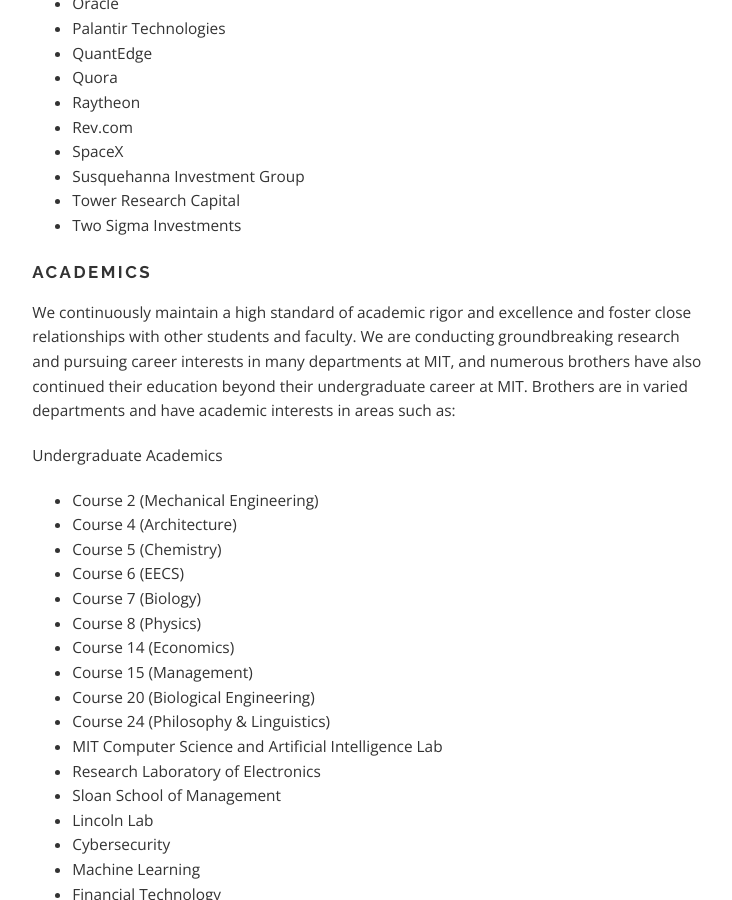
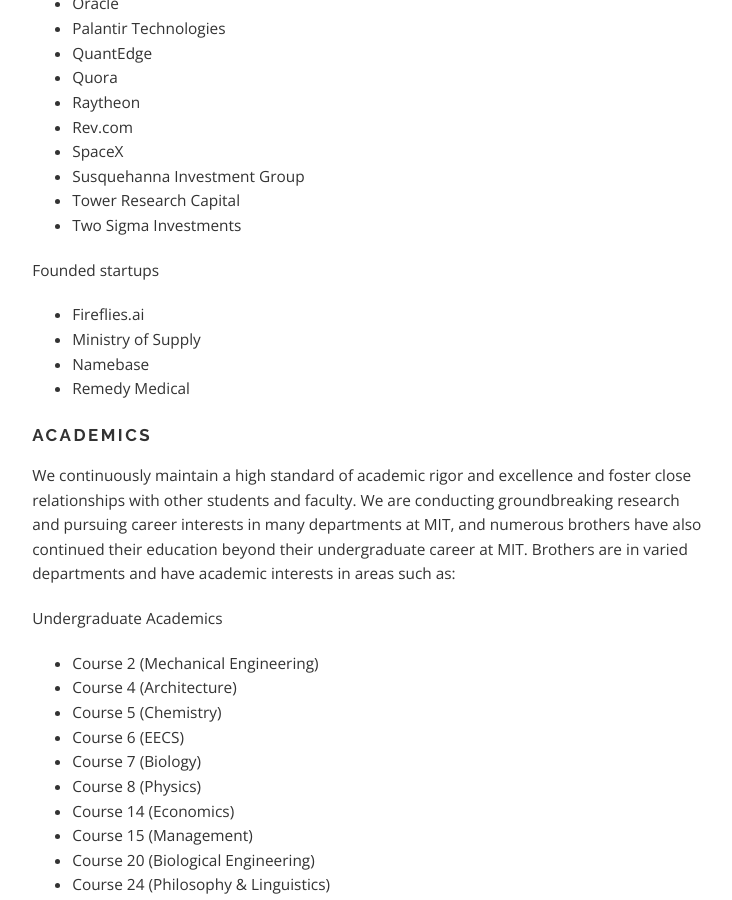
Before and after one commit to pktmasseta/pktmasseta.github.io, a Jekyll site: the page built from _brothers/index.md, in a window 1280 px wide and 900 px high, scrolled down 1273 px. Shown: the whole window, without its empty margins (385-1117 px from the left). Built offline with Jekyll 4.4.1, drawn with Linux system fonts in a browser that asks for light colours.

Commit message:
v1.1 added startups

```diff
--- a/_brothers/index.md
+++ b/_brothers/index.md
@@ -41,6 +41,13 @@
 - Susquehanna Investment Group
 - Tower Research Capital
 - Two Sigma Investments
+
+Founded startups
+
+- Fireflies.ai
+- Ministry of Supply
+- Namebase
+- Remedy Medical
 
 ###### Academics
 
```
